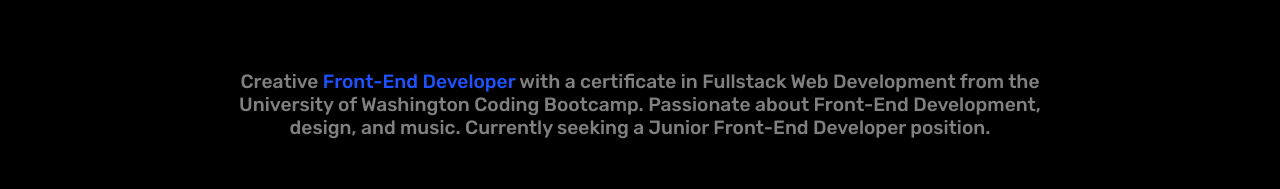
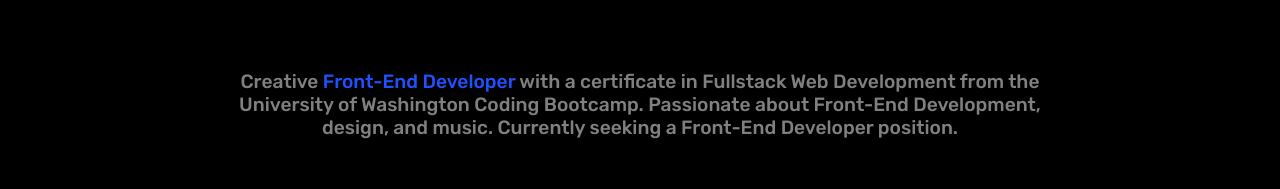
Before and after one commit to ColinJhEdwards/react-portfolio, a React (Create React App) app: page / in a window 1280 px wide. Shown: the part 422-611 px from the top of the page. Built offline with nearby package versions, Linux system fonts and the light colour scheme.

Commit message:
text adjustment for landing page

```diff
--- a/src/pages/Home.js
+++ b/src/pages/Home.js
@@ -30,7 +30,7 @@
               Creative <span>Front-End Developer</span> with a certificate in
               Fullstack Web Development from the University of Washington Coding
               Bootcamp. Passionate about Front-End Development, design, and
-              music. Currently seeking a Junior Front-End Developer position.
+              music. Currently seeking a Front-End Developer position.
             </motion.h2>
           </Hide>
           <Hide>
```
